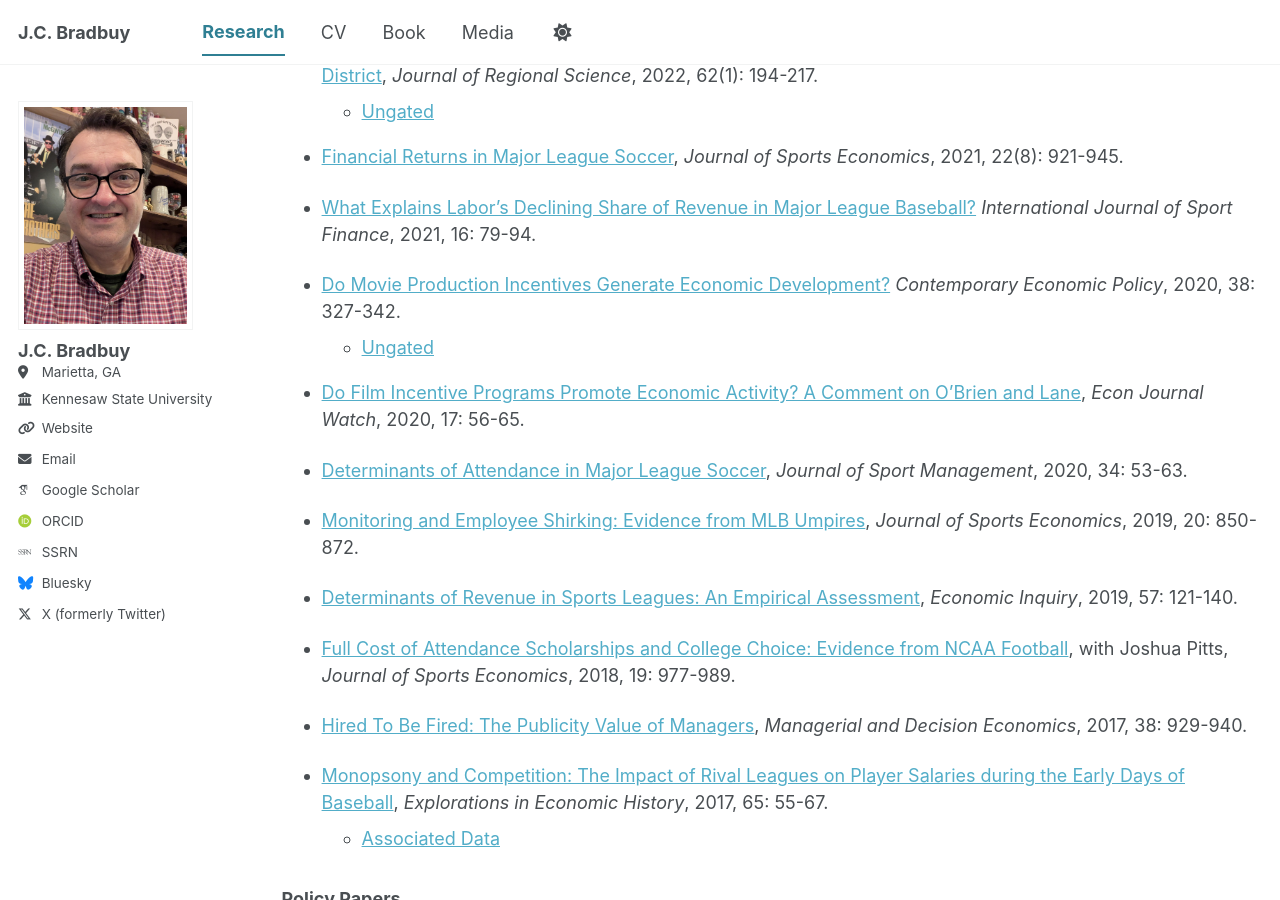
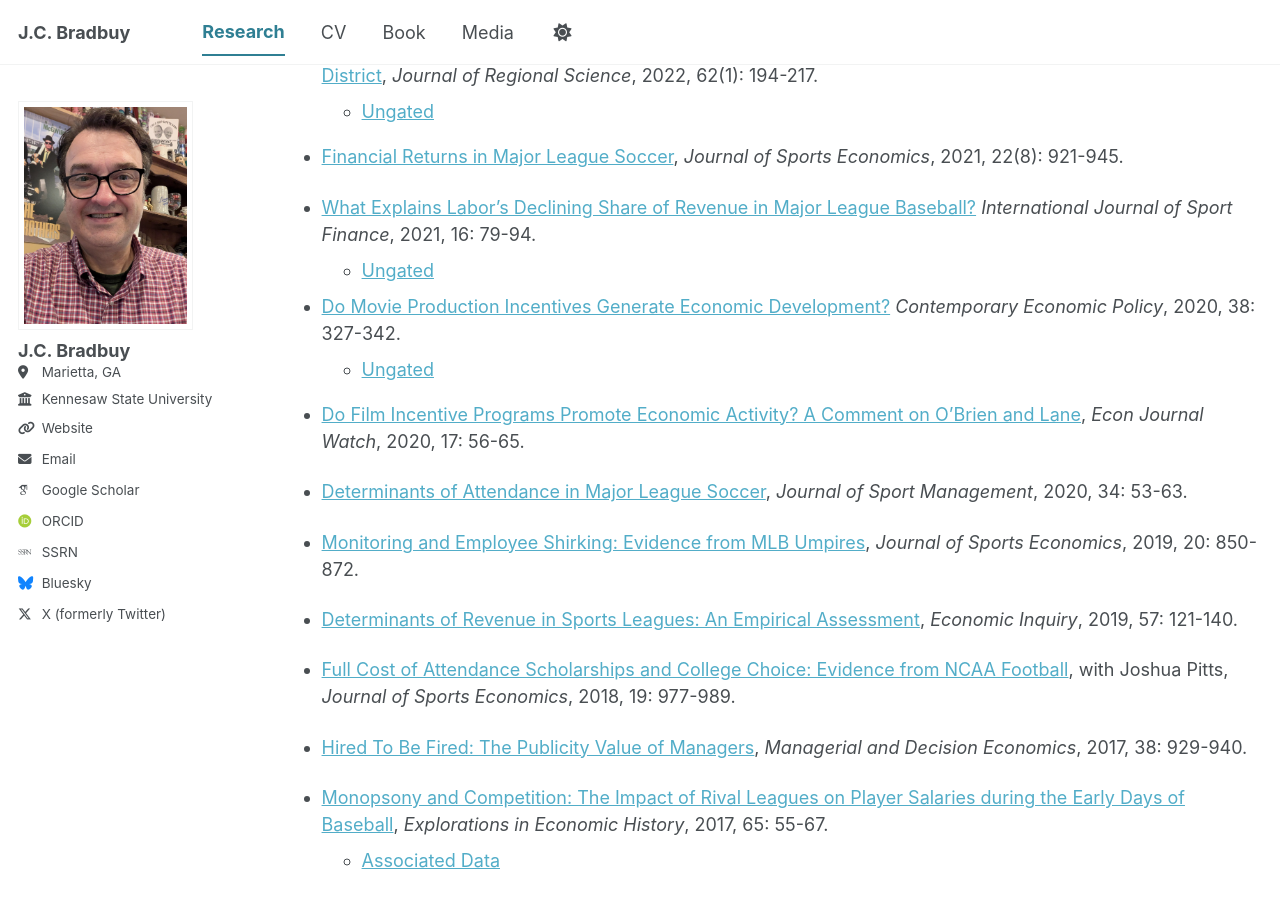
Before and after one commit to jcbradbury/jcbradbury.github.io, a Jekyll site: the page built from _pages/research.md, in a window 1280 px wide and 900 px high, scrolled down 844 px. Built offline with Jekyll 4.4.1, drawn with Linux system fonts in a browser that asks for light colours; some web fonts are replaced; a script bundle is joined from its source files by our own code; library files that are not in the unit come from our copies.

Commit message:
Update research.md

```diff
--- a/_pages/research.md
+++ b/_pages/research.md
@@ -40,7 +40,8 @@ author_profile: true
 
 - [Financial Returns in Major League Soccer](https://journals.sagepub.com/doi/full/10.1177/15270025211022733), *Journal of Sports Economics*, 2021, 22(8): 921-945.
 
-- [What Explains Labor's Declining Share of Revenue in Major League Baseball?](https://fitpublishing.com/articles/what-explains-labor%E2%80%99s-declining-share-revenue-major-league-baseball) *International Journal of Sport Finance*, 2021, 16: 79-94.
+- [What Explains Labor's Declining Share of Revenue in Major League Baseball?](https://journals.sagepub.com/doi/10.32731/IJSF.162.052021.03) *International Journal of Sport Finance*, 2021, 16: 79-94.
+    - [Ungated](https://journals.sagepub.com/doi/pdf/10.32731/IJSF.162.052021.03?casa_token=i6c3nR3RfIkAAAAA:5cmxbh6A1P74TyWaPULwpqoB0DHDaLmKpWBx2hQCndq7LDJiOp0JgToVSHL4CxlnQvGiCE0kUXTbig)
 
 - [Do Movie Production Incentives Generate Economic Development?](https://onlinelibrary.wiley.com/share/author/ZSXPWRGTWSRGNIPCE4UZ?target=10.1111/coep.12443) *Contemporary Economic Policy*,  2020, 38: 327-342.
     - [Ungated](https://onlinelibrary.wiley.com/share/author/NUA7BQFH54UCASJGBAMH?target=10.1111/coep.12443)
```
